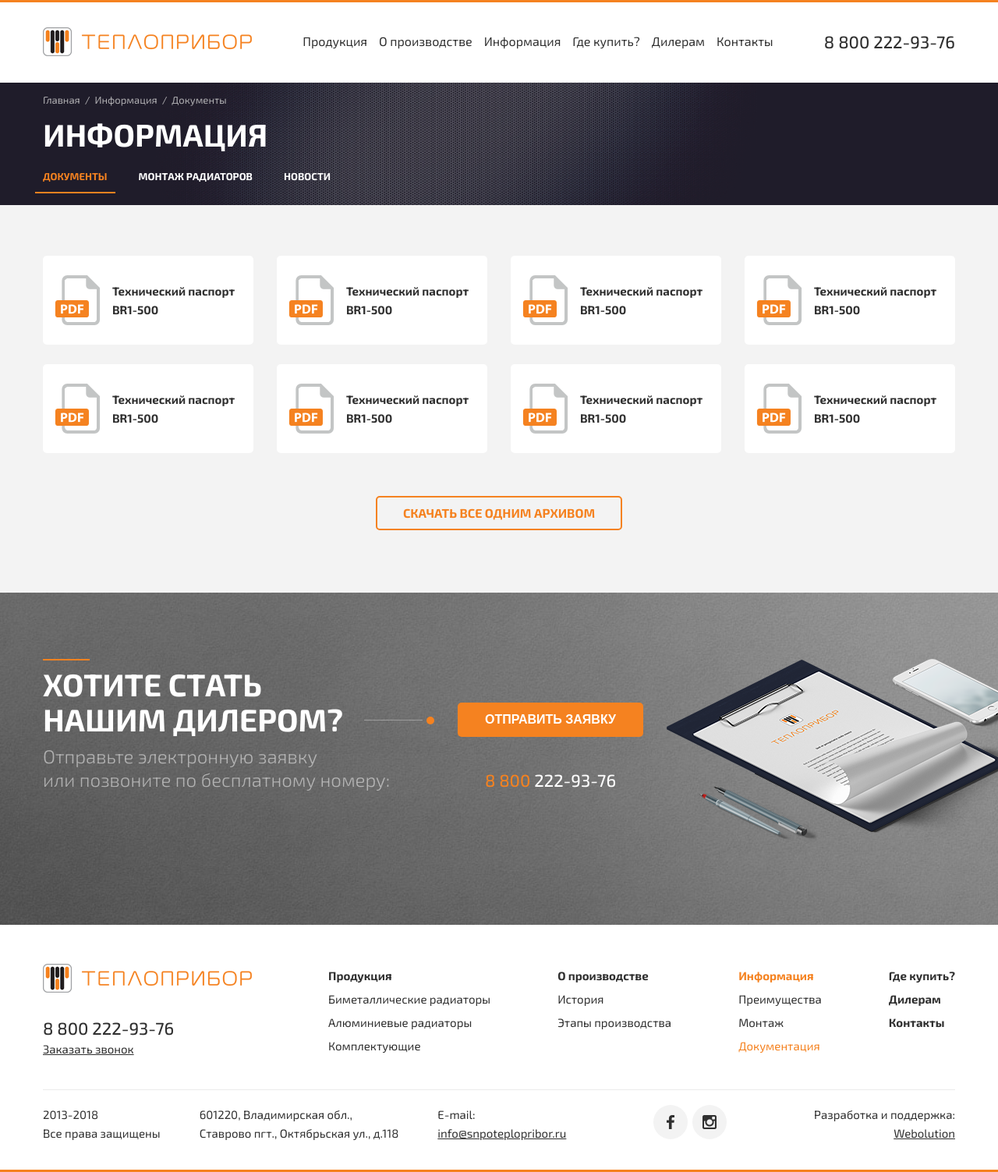
After one commit to stasgosha/teplopribor, a PHP site: page /documents.php in a window 1280 px wide. The commit adds this page. Shown: the whole page at 78% size. Run offline with PHP 8.4, Linux system fonts and the light colour scheme; some libraries are stand-ins or nearby versions.

Commit message:
- documents page layout

```diff
--- /dev/null
+++ b/documents.php
@@ -0,0 +1,61 @@
+<?php $page_title = 'Документы'; ?>
+<?php include('header.php'); ?>
+	<div class="page-content">
+		<section class="page-header">
+			<div class="container">
+				<ol class="breadcrumbs" itemscope itemtype="http://schema.org/BreadcrumbList">
+					<li itemprop="itemListElement" itemscope itemtype="http://schema.org/ListItem">
+						<a itemprop="item" href="index.php">
+							<span itemprop="name">Главная</span>
+						</a>
+						<meta itemprop="position" content="1" />
+					</li>
+					<li itemprop="itemListElement" itemscope itemtype="http://schema.org/ListItem">
+						<a itemprop="item" href="#">
+							<span itemprop="name">Информация</span>
+						</a>
+						<meta itemprop="position" content="2" />
+					</li>
+					<li itemprop="itemListElement" itemscope itemtype="http://schema.org/ListItem">
+						<a itemprop="item" href="catalog.php">
+							<span itemprop="name"><?= $page_title ?></span>
+						</a>
+						<meta itemprop="position" content="3" />
+					</li>
+				</ol>
+				<h1 class="tpl-h1 page-title">Информация</h1>
+				<ul class="tabs-nav">
+					<li><a href="documents.php">Документы</a></li>
+					<li><a href="#">Монтаж радиаторов</a></li>
+					<li><a href="#">Новости</a></li>
+				</ul>
+			</div>
+		</section>
+		<div class="inner-page-wrapper">
+			<section class="post-content">
+				<div class="container">
+					<div class="documents-list">
+						<?php for ($i=0; $i < 8; $i++): ?>
+							<div class="item wow fadeInUp" data-wow-delay="<?= rand(0,4) / 10 ?>s">
+								<a href="#" target="_blank" class="document-block">
+									<div class="block-content">
+										<i class="icon-pdf"></i>
+										<p class="tpl-body-2">Технический паспорт BR1-500</p>
+									</div>
+									<div class="block-hidden-content color-white">
+										<i class="icon-download"></i>
+										<p class="tpl-body-2">Скачать, 500 kb</p>
+									</div>
+								</a>
+							</div>
+						<?php endfor; ?>
+					</div>
+					<div class="flex-center wow fadeInUp">
+						<a href="#" target="_blank" class="btn btn-light xs-fullwidth">Скачать все <span class="d-none d-sm-inline"> одним </span> архивом</a>
+					</div>
+				</div>
+			</section>
+		</div>
+	</div>
+	<?php include('page-parts/dealer-section.inc.php'); ?>
+<?php include('footer.php'); ?>
--- a/footer.php
+++ b/footer.php
@@ -27,7 +27,7 @@
 					<div class="footer-block">
 						<ul class="footer-nav">
 							<li>
-								<a href="#">О производстве</a>
+								<a href="about.php">О производстве</a>
 								<ul class="sub-menu">
 									<li><a href="#">История</a></li>
 									<li><a href="#">Этапы производства</a></li>
@@ -42,7 +42,7 @@
 								<ul class="sub-menu">
 									<li><a href="#">Преимущества</a></li>
 									<li><a href="#">Монтаж</a></li>
-									<li><a href="#">Документация</a></li>
+									<li><a href="documents.php">Документация</a></li>
 								</ul>
 							</li>
 						</ul>
--- a/js/scripts.js
+++ b/js/scripts.js
@@ -94,7 +94,7 @@ $(document).ready(function(){
 		var location = window.location.href;
 		var cur_url = location.split('/').pop();
 
-		$('.top-nav li, .panel-nav li, .footer-nav li').each(function () {
+		$('.top-nav li, .panel-nav li, .footer-nav li, .tabs-nav li').each(function () {
 			var link = $(this).find('a').attr('href');
 
 			// console.log(link);
--- a/page-parts/dealer-section.inc.php
+++ b/page-parts/dealer-section.inc.php
@@ -7,7 +7,7 @@
 						<div class="section-caption color-white margin-bottom-small">
 							<h3 class="tpl-h2">Хотите стать <br>нашим дилером?</h3>
 						</div>
-						<p class="tpl-display-1 d-none d-lg-block">Отправьте электронную заявку <br>или позвоните по бесплатному номеру:</p>
+						<p class="tpl-display-1 d-none d-lg-block margin-no">Отправьте электронную заявку <br>или позвоните по бесплатному номеру:</p>
 						<p class="tpl-display-1 d-lg-none">Отправьте заявку <br>или позвоните: <a href="tel:88002229376" class="phone-link white big"><span>8 800</span> 222-93-76</a></p>
 					</div>
 					<div class="dsc-right wow fadeInDown d-none d-lg-block" data-wow-delay="0.3s">
--- a/scss/_icons.scss
+++ b/scss/_icons.scss
@@ -45,3 +45,15 @@
 	height: 18px;
 	background: url(../img/icons/instagram.png) no-repeat;
 }
+
+.icon-pdf{
+	width: 59px;
+	height: 64px;
+	background: url(../img/icons/pdf.png) no-repeat;
+}
+
+.icon-download{
+	width: 40px;
+	height: 40px;
+	background: url(../img/icons/download.png) no-repeat;
+}
--- /dev/null
+++ b/scss/components/common/_breadcrumbs.scss
@@ -0,0 +1,35 @@
+.breadcrumbs{
+	display: flex;
+	list-style: none;
+	flex-wrap: wrap;
+	width: 100%;
+	margin-bottom: 10px;
+
+	li{
+		font-size: 13px;
+		line-height: 20px;
+		display: flex;
+		align-items: center;
+		color: #b1b0b3;
+
+		&:after{
+			content: "/";
+			display: block;
+			margin: 0 6px;
+		}
+
+		&:last-child{
+			&:after{
+				display: none;
+			}
+		}
+
+		a{
+			color: #b1b0b3;
+
+			&:hover{
+				color: $primary;
+			}
+		}
+	}
+}
--- /dev/null
+++ b/scss/components/common/_document-block.scss
@@ -0,0 +1,81 @@
+.document-block{
+	width: 100%;
+	height: 100%;
+	display: flex;
+	flex-direction: column;
+	background: #fff;
+	padding: 10px;
+	border-radius: $r;
+	cursor: pointer;
+	position: relative;
+	color: $text-color;
+	overflow: hidden;
+
+	.block-content,
+	.block-hidden-content{
+		flex: auto;
+		display: flex;
+		align-items: center;
+		padding: 15px 5px;
+
+		i{
+			flex: none;
+			margin-right: 15px;
+		}
+	}
+
+	.block-hidden-content{
+		justify-content: center;
+		transform: scale(0.7);
+		transform-origin: 50% 50%;
+		transition: all $t;
+		position: absolute;
+		left: 10px;
+		top: 10px;
+		width: calc(100% - 20px);
+		height: calc(100% - 20px);
+		background: #535058;
+		opacity: 0;
+	}
+
+	&:hover{
+		.block-hidden-content{
+			transform: scale(1);
+			opacity: 1;
+		}
+	}
+}
+
+.documents-list{
+	width: calc(100% + 30px);
+	margin-left: -15px;
+	margin-right: -15px;
+	margin-bottom: 30px;
+	display: flex;
+	flex-wrap: wrap;
+	justify-content: center;
+
+	> .item{
+		padding: 0 15px;
+		margin-bottom: 25px;
+		width: 25%;
+	}
+
+	@media screen and (max-width: 1199px){
+		> .item{
+			width: 33.33333%;
+		}
+	}
+
+	@media screen and (max-width: 991px){
+		> .item{
+			width: 50%;
+		}
+	}
+
+	@media screen and (max-width: 575px){
+		> .item{
+			width: 100%;
+		}
+	}
+}
--- /dev/null
+++ b/scss/components/common/_tabs-nav.scss
@@ -0,0 +1,43 @@
+.tabs-nav{
+	list-style: none;
+	display: flex;
+	margin-left: -10px;
+
+	li{
+		margin-right: 20px;
+
+		&:last-child{
+			margin-right: 0;
+		}
+
+		a{
+			display: block;
+			font-size: 13px;
+			line-height: 20px;
+			font-weight: bold;
+			color: #fff;
+			text-transform: uppercase;
+			padding: 10px;
+			border-bottom: 2px solid transparent;
+			transition: all $t;
+
+			&:hover{
+				color: $primary;
+			}
+		}
+
+		&.current-menu-item,
+		&.current-menu-parent{
+			a{
+				color: $primary;
+				border-bottom-color: $primary;
+			}
+		}
+
+		&.current-menu-item{
+			a{
+				cursor: default;
+			}
+		}
+	}
+}
--- /dev/null
+++ b/scss/components/sections/_page-header.scss
@@ -0,0 +1,17 @@
+.page-header{
+	background: url(../img/branding/section-bg.png) no-repeat center center;
+	background-size: cover;
+	background-attachment: fixed;
+	padding: 15px 0;
+	color: #fff;
+	margin-bottom: 65px;
+
+	.page-title{
+		margin-bottom: 10px;
+		line-height: 1.2;
+
+		&:last-child{
+			margin-bottom: 0;
+		}
+	}
+}
--- a/scss/main.scss
+++ b/scss/main.scss
@@ -16,6 +16,7 @@
 @import "components/sections/news-section";
 @import "components/sections/contacts-section";
 @import "components/sections/recommended-section";
+@import "components/sections/page-header";
 
 // Footer
 @import "components/footer/footer";
@@ -38,3 +39,6 @@
 @import "components/common/socials-list";
 @import "components/common/menu-opener";
 @import "components/common/products-slider";
+@import "components/common/breadcrumbs";
+@import "components/common/tabs-nav";
+@import "components/common/document-block";
```
Also changed, not shown: css/main.css, img/icons/download.png (added), img/icons/pdf.png (added).
